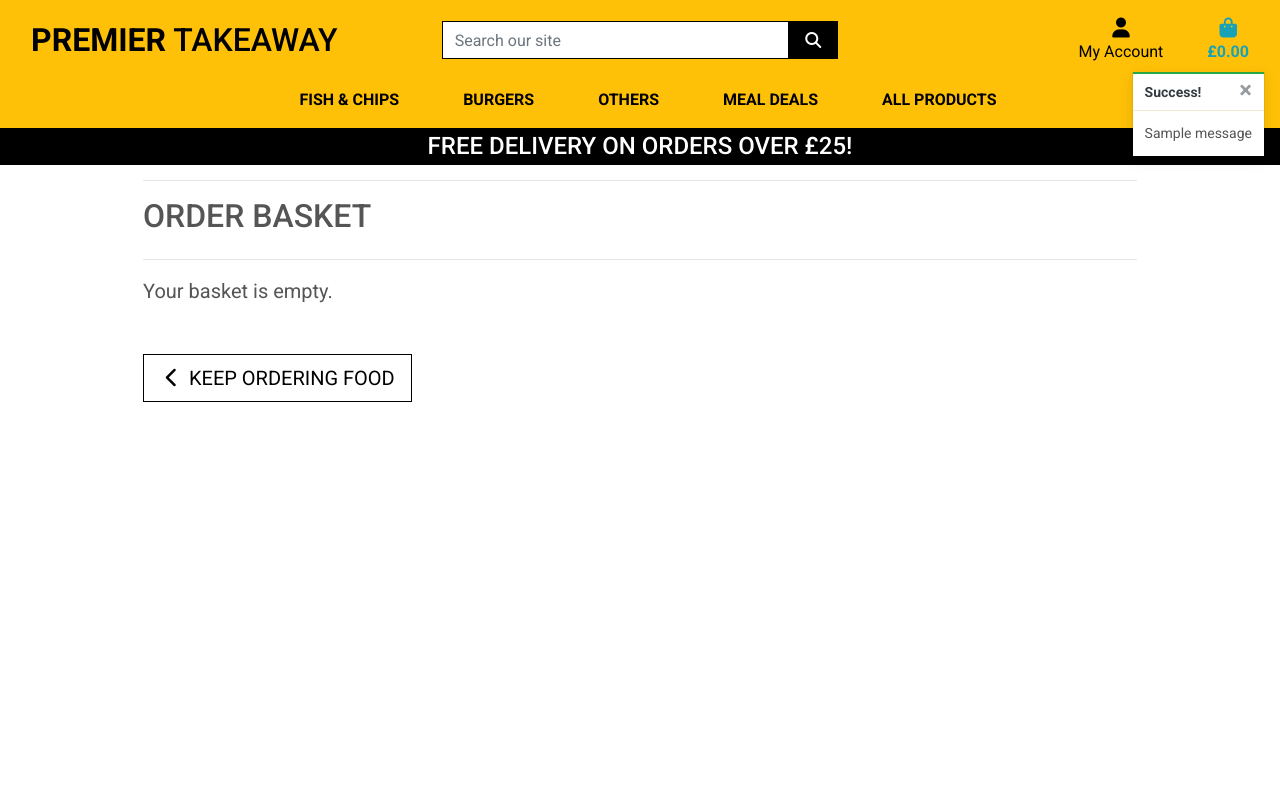
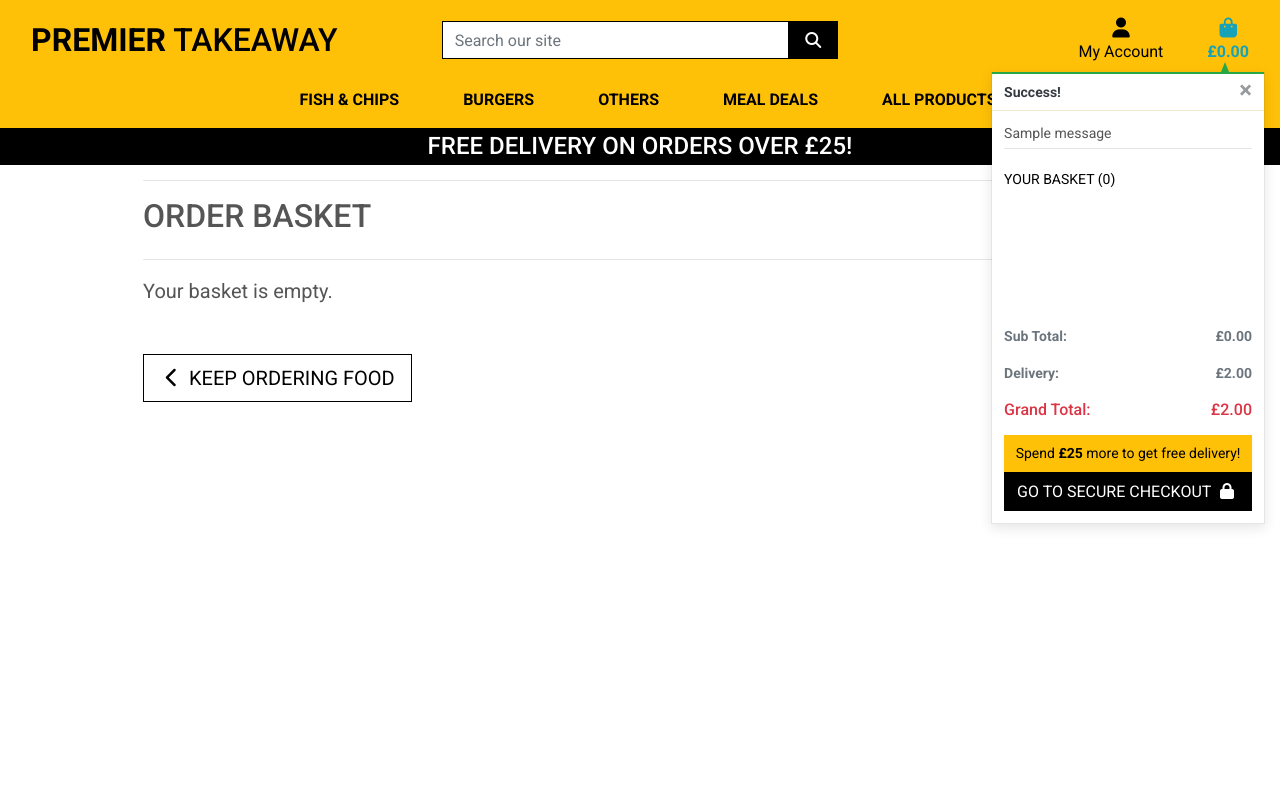
Before and after one commit to ayhanuzumcu/Milestone-Project-4, a Django app: page /bag/ in a window 1280 px wide. Run offline with Django 3.2, Linux system fonts and the light colour scheme; tables that the repository leaves empty hold one stand-in row (values such as "Sample post"); one stand-in notice (Sample message) is shown; some libraries are stand-ins or nearby versions.

Commit message:
added notification css, shopping basket preview and additional messages

```diff
--- a/bag/templates/bag/bag.html
+++ b/bag/templates/bag/bag.html
@@ -88,7 +88,7 @@
                                     <a class="remove-item text-danger float-right" id="remove_{{ item.item_id }}" data-free_drink="{{ item.drink }}"><small>Remove</small></a>
                                 </td>
                                 <td class="py-3">
-                                    <p class="my-0">${{ item.product.price | calc_subtotal:item.quantity }}</p>
+                                    <p class="my-0">£{{ item.product.price | calc_subtotal:item.quantity }}</p>
                                 </td>
                             </tr>
                         {% endfor %}
--- a/bag/views.py
+++ b/bag/views.py
@@ -1,20 +1,19 @@
-from django.shortcuts import render, redirect, reverse, HttpResponse
+from django.shortcuts import render, redirect, reverse, HttpResponse, get_object_or_404
 from django.contrib import messages
+
 from products.models import Product
 
 # Create your views here.
 
-
 def view_bag(request):
-    """ A view that renders the bag content page """
+    """ A view that renders the bag contents page """
 
     return render(request, 'bag/bag.html')
-
 
 def add_to_bag(request, item_id):
     """ Add a quantity of the specified product to the shopping bag """
 
-    product = Product.objects.get(pk=item_id)
+    product = get_object_or_404(Product, pk=item_id)
     quantity = int(request.POST.get('quantity'))
     redirect_url = request.POST.get('redirect_url')
     drink = None
@@ -26,16 +25,20 @@ def add_to_bag(request, item_id):
         if item_id in list(bag.keys()):
             if drink in bag[item_id]['items_by_drink'].keys():
                 bag[item_id]['items_by_drink'][drink] += quantity
+                messages.success(request, f'Updated {product.name} with {drink.upper()} quantity to {bag[item_id]["items_by_drink"][drink]}')
             else:
                 bag[item_id]['items_by_drink'][drink] = quantity
+                messages.success(request, f'Added {product.name} with {drink.upper()} to your basket')
         else:
             bag[item_id] = {'items_by_drink': {drink: quantity}}
+            messages.success(request, f'Added {product.name} with {drink.upper()} to your basket')
     else:
         if item_id in list(bag.keys()):
             bag[item_id] += quantity
+            messages.success(request, f'Updated {product.name} quantity to {bag[item_id]}')
         else:
             bag[item_id] = quantity
-            messages.success(request, f'Added {product.name} to your bag')
+            messages.success(request, f'Added {product.name} to your basket')
 
     request.session['bag'] = bag
     return redirect(redirect_url)
@@ -44,6 +47,7 @@ def add_to_bag(request, item_id):
 def adjust_bag(request, item_id):
     """Adjust the quantity of the specified product to the specified amount"""
 
+    product = get_object_or_404(Product, pk=item_id)
     quantity = int(request.POST.get('quantity'))
     drink = None
     if 'free_drink' in request.POST:
@@ -53,15 +57,19 @@ def adjust_bag(request, item_id):
     if drink:
         if quantity > 0:
             bag[item_id]['items_by_drink'][drink] = quantity
+            messages.success(request, f'Updated {product.name} with {drink.upper()} quantity to {bag[item_id]["items_by_drink"][drink]}')
         else:
             del bag[item_id]['items_by_drink'][drink]
             if not bag[item_id]['items_by_drink']:
                 bag.pop(item_id)
+            messages.success(request, f'Removed {product.name} with {drink.upper()} from your basket')
     else:
         if quantity > 0:
             bag[item_id] = quantity
+            messages.success(request, f'Updated {product.name} quantity to {bag[item_id]}')
         else:
             bag.pop(item_id)
+            messages.success(request, f'Removed {product.name} from your basket')
 
     request.session['bag'] = bag
     return redirect(reverse('view_bag'))
@@ -71,6 +79,7 @@ def remove_from_bag(request, item_id):
     """Remove the item from the shopping bag"""
 
     try:
+        product = get_object_or_404(Product, pk=item_id)
         drink = None
         if 'free_drink' in request.POST:
             drink = request.POST['free_drink']
@@ -80,11 +89,14 @@ def remove_from_bag(request, item_id):
             del bag[item_id]['items_by_drink'][drink]
             if not bag[item_id]['items_by_drink']:
                 bag.pop(item_id)
+            messages.success(request, f'Removed {product.name} with {drink.upper()} from your basket')
         else:
             bag.pop(item_id)
+            messages.success(request, f'Removed {product.name} from your basket')
 
         request.session['bag'] = bag
         return HttpResponse(status=200)
 
     except Exception as e:
+        messages.error(request, f'Error removing item: {e}')
         return HttpResponse(status=500)
--- a/static/css/base.css
+++ b/static/css/base.css
@@ -50,8 +50,9 @@ body {
 .btn-outline-black:hover,
 .btn-outline-black:active,
 .btn-outline-black:focus {
-    background: black;
-    color: white !important;
+    background: #ffc107;
+    color: rgb(0, 0, 0) !important;
+
 }
 
 
@@ -63,6 +64,7 @@ body {
 .btn-black:focus {
     background:  #ffc107;
     color: rgb(0, 0, 0);
+    border: 1px solid #000000 !important;
 }
 
 .text-black {
@@ -124,6 +126,57 @@ a.category-badge > span.badge:hover {
     height: 2px;
 }
 
+/* from CSS-tricks.com: https://css-tricks.com/snippets/css/css-triangle/ */
+.arrow-up {
+    width: 0;
+    height: 0;
+    border-left: 4px solid transparent;
+    border-right: 4px solid transparent;
+    border-bottom: 10px solid black;
+    position: absolute;
+    top: -10px;
+    right: 36px;
+}
+
+/* Convenience classes - colors copied from Bootstrap */
+.arrow-primary {
+    border-bottom-color: #007bff !important;
+}
+
+.arrow-secondary {
+    border-bottom-color: #6c757d !important;
+}
+
+.arrow-success {
+    border-bottom-color: #28a745 !important;
+}
+
+.arrow-danger {
+    border-bottom-color: #dc3545 !important;
+}
+
+.arrow-warning {
+    border-bottom-color: #ffc107 !important;
+}
+
+.arrow-info {
+    border-bottom-color: #17a2b8 !important;
+}
+
+.arrow-light {
+    border-bottom-color: #f8f9fa !important;
+}
+
+.arrow-dark {
+    border-bottom-color: #343a40 !important;
+}
+
+.bag-notification-wrapper {
+    height: 100px;
+    overflow-x: hidden;
+    overflow-y: auto;
+}
+
 
 /* -------------------------------- Media Queries */
 
--- a/templates/includes/toasts/toast_success.html
+++ b/templates/includes/toasts/toast_success.html
@@ -1,3 +1,5 @@
+{% load bag_tools %}
+
 <div class="toast custom-toast rounded-0 border-top-0" data-autohide="false">
     <div class="arrow-up arrow-success"></div>
     <div class="w-100 toast-capper bg-success"></div>
@@ -8,6 +10,73 @@
         </button>
     </div>
     <div class="toast-body bg-white">
-        {{ message }}
+        <div class="row">
+            <div class="col">
+                {{ message }}
+                <hr class="mt-1 mb-3">
+            </div>
+        </div>
+        {% if grand_total %}
+            <p class="logo-font bg-white text-black py-1">Your Basket ({{ product_count }})</p>
+            <div class="bag-notification-wrapper">
+                {% for item in bag_items %}
+                    <div class="row">
+                        <div class="col-3 my-1">
+                            <img class="w-100" src="{{ item.product.image.url }}">
+                        </div>
+                        <div class="col-6">
+                            <p class="my-0"><strong>{{ item.product.name }}</strong></p>
+                                {% if item.product.free_drink %}
+                                    <p class="my-0 small">Free Drink: {{ item.drink|upper }}</p>
+                                {% endif %}
+                            <p class="my-0 small text-muted">Qty: {{ item.quantity }}</p>
+                        </div>
+                        <div class="col-3">
+                            <p class="">£{{ item.product.price | calc_subtotal:item.quantity }}</p>
+                        </div>
+
+                    </div>
+                {% endfor %}
+            </div>
+            <div class="row">
+                <div class="col">
+                    <strong>
+                        {% if free_delivery_delta > 0 %}
+                        <p class="mt-3 mb-1 text-muted">
+                        Sub Total:
+                        <span class="float-right">£{{ total|floatformat:2 }}</span>
+                        </p>
+
+                        <p class="mt-3 mb-1 text-muted">
+                        Delivery:
+                        <span class="float-right">£{{ delivery|floatformat:2 }}</span>
+                        </p>
+                        {% endif %}
+                        <h6 class="mt-3 mb-3 text-danger">
+                        Grand Total:
+                        <span class="float-right">£{{ grand_total|floatformat:2 }}</span>
+                        </h6>
+
+                    </strong>
+                    {% if free_delivery_delta > 0 %}
+                        <p class="mb-0 p-2 bg-warning shadow-sm text-black text-center">
+                            Spend <strong>£{{ free_delivery_delta }}</strong> more to get free delivery!
+                        </p>
+                    {% endif %}
+                    <a href="{% url 'view_bag' %}" class="btn btn-black btn-block rounded-0">
+                        <span class="text-uppercase">Go To Secure Checkout</span>
+                        <span class="icon">
+                            <i class="fas fa-lock"></i>
+                        </span>
+                    </a>
+                </div>
+            </div>
+        {% endif %}
     </div>
 </div>
+
+{% block postloadjs %}
+{% include 'products/includes/quantity_input_script.html' %}
+
+
+{% endblock %}
```
